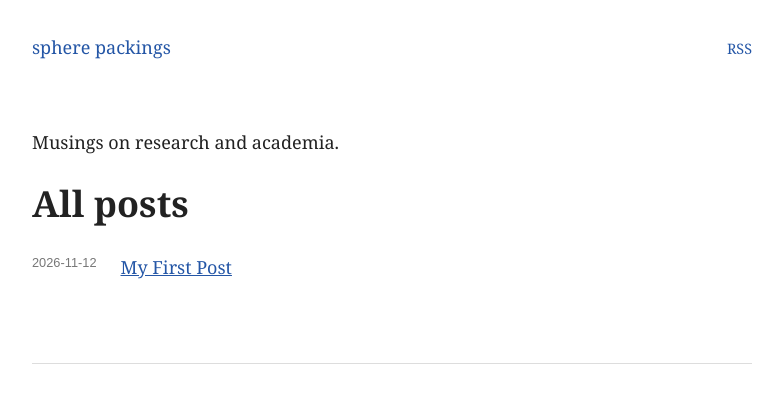
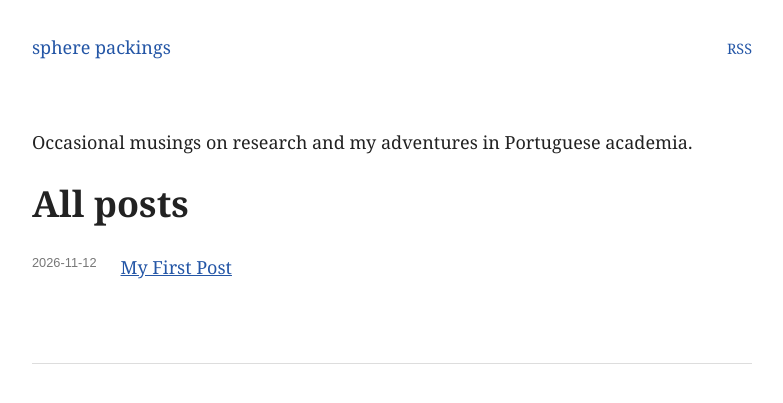
Before and after one commit to jmlribeiro/blog, a Jekyll site: the page built from index.html, in a window 1280 px wide. Shown: the top 403 px of the page, without its empty margins (248-1031 px from the left). Built offline with Jekyll 4.4.1, drawn with Linux system fonts in a browser that asks for light colours.

Commit message:
Update index.html

```diff
--- a/index.html
+++ b/index.html
@@ -4,7 +4,7 @@ title: sphere packings
 ---
 
 <p>
-  Musings on research and academia.
+  Occasional musings on research and my adventures in Portuguese academia.
 </p>
 
 <h1>All posts</h1>
```
